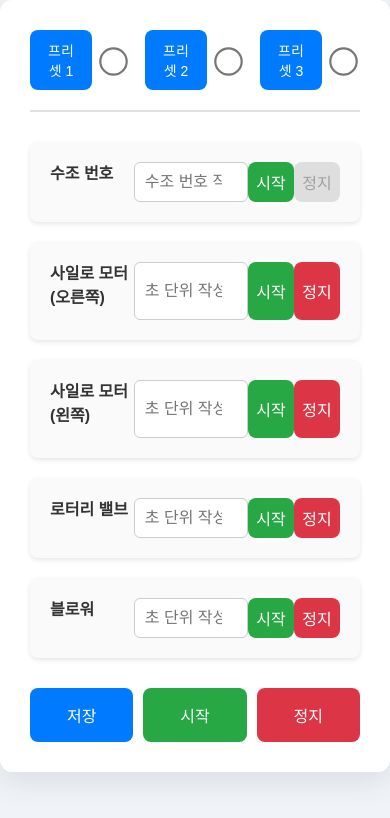
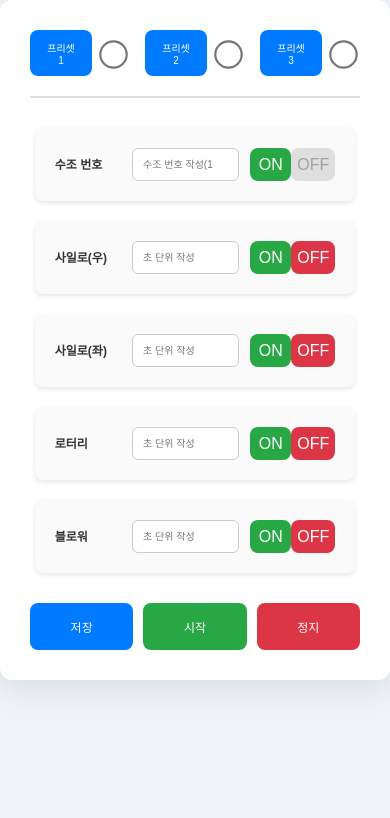
Before and after one commit to billion21/1.Dolsan, a website: page project/public/ui.html in a window 390 px wide. Drawn offline with Linux system fonts and the light colour scheme.

Commit message:
Update MQTT connection settings, enhance API command handling, and improve UI styling
- Changed MQTT connection URL in server.js to a new WebSocket address.
- Refactored command handling in API endpoints to ensure act_id is parsed as an integer.
- Updated CSS styles in style.css to adjust font sizes for better readability and responsiveness.
- Modified button labels in ui.html from Korean to English for clarity, changing '시작' to 'ON' and '정지' to 'OFF'.
- Improved layout and alignment of UI elements for a more user-friendly experience.

```diff
--- a/project/public/style.css
+++ b/project/public/style.css
@@ -9,7 +9,7 @@ body {
   }
 
   .box {
-    font-size: 16px;
+    font-size: 12px;
     line-height: 1.5;
     background: #ffffff;
     box-shadow: 0 8px 32px rgba(0, 0, 0, 0.1);
@@ -52,7 +52,7 @@ body {
     border-radius: 8px;
     padding: 10px 15px;
     cursor: pointer;
-    font-size: 14px;
+    font-size: 10px;
     transition: background-color 0.3s;
     width: 100%;
   }
@@ -75,22 +75,27 @@ body {
     padding: 20px;
     border-radius: 8px;
     box-shadow: 0 2px 5px rgba(0, 0, 0, 0.1);
+    align-self: center;
+    width: 85%;
+
   }
 
   .item-title {
-    font-size: 16px;
+    font-size: 12px;
     font-weight: bold;
-    margin-bottom: 10px;
     color: #333;
     width: 30%;
+    align-self: center;
   }
 
   .timer-box {
     border-radius: 6px;
     border: 1px solid #ccc;
     padding: 10px;
-    font-size: 16px;
+    font-size: 10px;
     width: 50%;
+    margin-right: 11px;
+
   }
 
   .submit-buttons {
@@ -142,7 +147,7 @@ body {
     border-radius: 8px;
     padding: 15px 25px;
     cursor: pointer;
-    font-size: 16px;
+    font-size: 12px;
     transition: background-color 0.3s;
     width: 100%;
   }
@@ -153,16 +158,22 @@ body {
 
   @media (max-width: 600px) {
     .preset-box {
-      flex-direction: column;
+      flex-direction: row;
+      flex-wrap: nowrap;
       gap: 15px;
+      width: 100%;
     }
 
-    .preset-box label {
-      flex: 1 1 100%;
+    .timer-box {
+      width: 33%;
+    }
+
+    .remote-buttons {
+      width: 33%
     }
 
     .submit-buttons {
-      flex-direction: column;
+      flex-direction: row;
       gap: 10px;
     }
   }
--- a/project/public/ui.html
+++ b/project/public/ui.html
@@ -32,38 +32,38 @@
         <input type="number" id="tank-number" class="timer-box" placeholder="수조 번호 작성(1, 2, 3, 4)">
 
         <div class="remote-buttons">
-          <button class="item-start">시작</button>
-          <button class="item-stop" disabled>정지</button>
+          <button class="item-start">ON</button>
+          <button class="item-stop" disabled>OFF</button>
         </div>
       </div>
 
       <div class="item" data-act-id="1">
-        <label class="item-title" for="silo-motor-right">사일로 모터(오른쪽)</label>
+        <label class="item-title" for="silo-motor-right">사일로(우)</label>
         <input type="number" id="silo-motor-right" class="timer-box" placeholder="초 단위 작성">
 
         <div class="remote-buttons">
-          <button class="item-start">시작</button>
-          <button class="item-stop">정지</button>
+          <button class="item-start">ON</button>
+          <button class="item-stop">OFF</button>
         </div>
       </div>
 
       <div class="item" data-act-id="2">
-        <label class="item-title" for="silo-motor-left">사일로 모터(왼쪽)</label>
+        <label class="item-title" for="silo-motor-left">사일로(좌)</label>
         <input type="number" id="silo-motor-left" class="timer-box" placeholder="초 단위 작성">
 
         <div class="remote-buttons">
-          <button class="item-start">시작</button>
-          <button class="item-stop">정지</button>
+          <button class="item-start">ON</button>
+          <button class="item-stop">OFF</button>
         </div>
       </div>
 
       <div class="item" data-act-id="3">
-        <label class="item-title" for="rotary-valve">로터리 밸브</label>
+        <label class="item-title" for="rotary-valve">로터리</label>
         <input type="number" id="rotary-valve" class="timer-box" placeholder="초 단위 작성">
 
         <div class="remote-buttons">
-          <button class="item-start">시작</button>
-          <button class="item-stop">정지</button>
+          <button class="item-start">ON</button>
+          <button class="item-stop">OFF</button>
         </div>
       </div>
 
@@ -72,8 +72,8 @@
         <input type="number" id="blower" class="timer-box" placeholder="초 단위 작성">
 
         <div class="remote-buttons">
-          <button class="item-start">시작</button>
-          <button class="item-stop">정지</button>
+          <button class="item-start">ON</button>
+          <button class="item-stop">OFF</button>
         </div>
       </div>
 
@@ -82,8 +82,8 @@
         <input type="number" id="blower" class="timer-box" placeholder="초 단위 작성">
 
         <div class="remote-buttons">
-          <button class="item-start">시작</button>
-          <button class="item-stop">정지</button>
+          <button class="item-start">ON</button>
+          <button class="item-stop">OFF</button>
         </div>
       </div>
 
@@ -92,8 +92,8 @@
         <input type="number" id="blower" class="timer-box" placeholder="초 단위 작성">
 
         <div class="remote-buttons">
-          <button class="item-start">시작</button>
-          <button class="item-stop">정지</button>
+          <button class="item-start">ON</button>
+          <button class="item-stop">OFF</button>
         </div>
       </div> -->
 
```
Also changed, not shown: project/server.js (+7 -4 lines).
